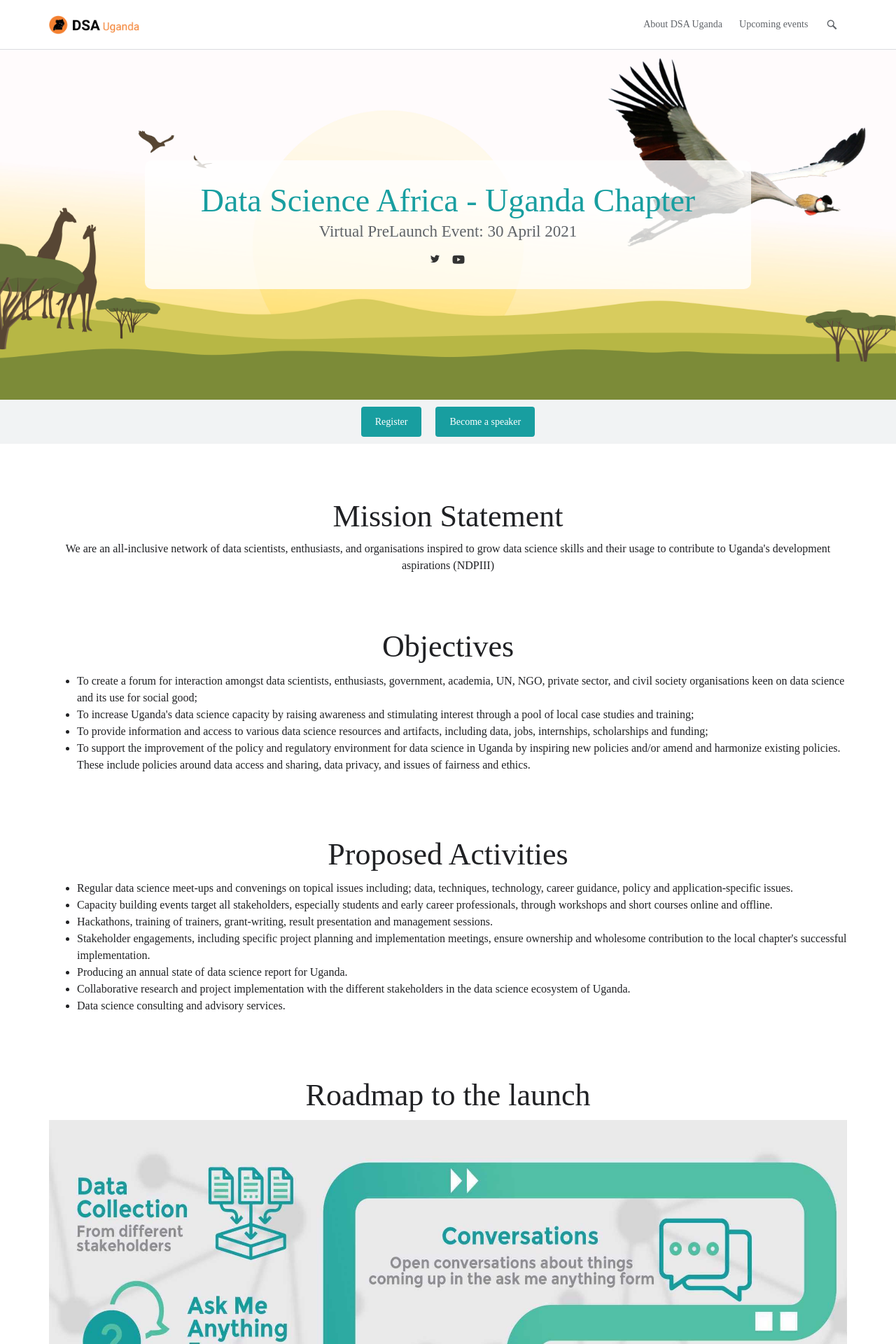
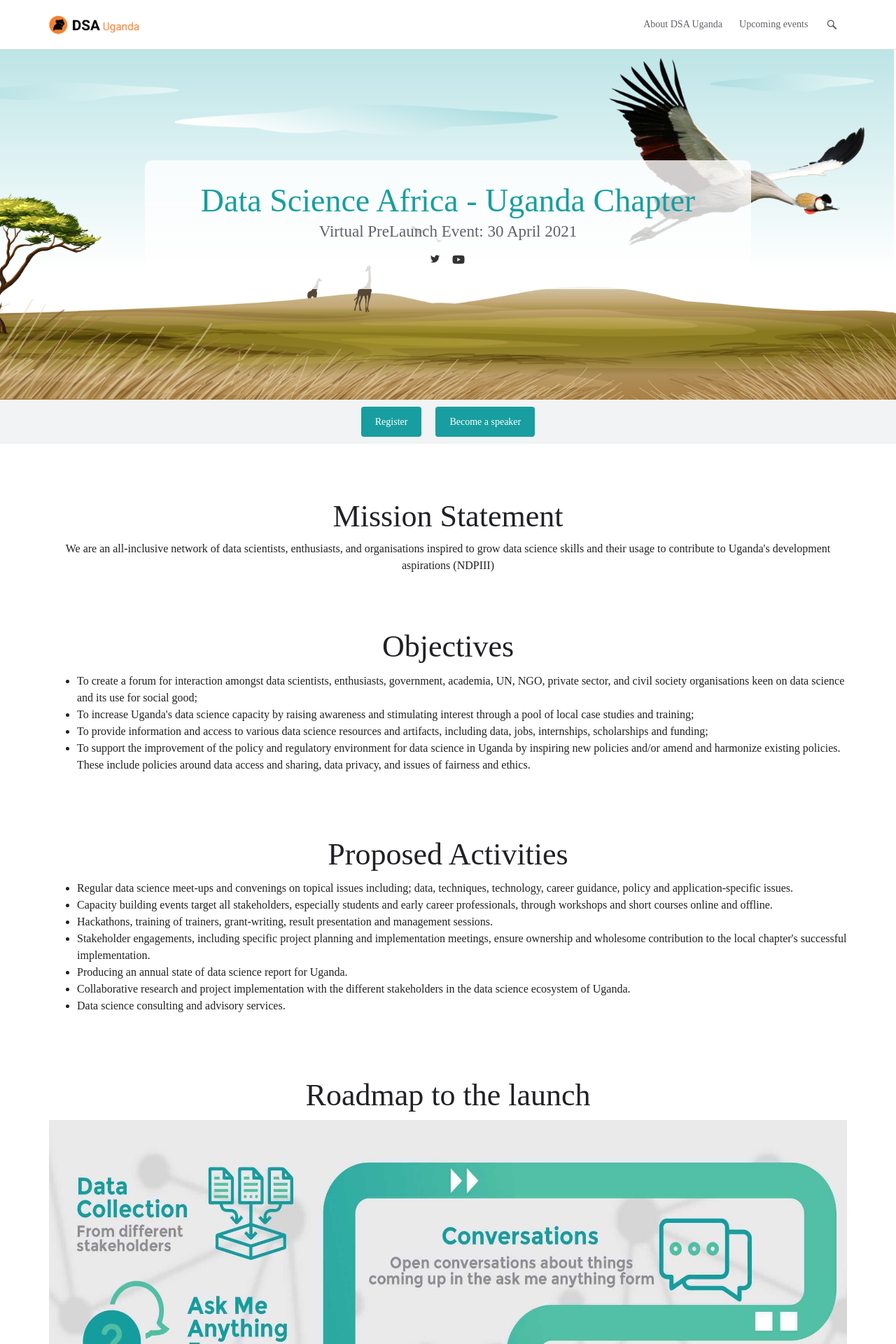
Before and after one commit to datsciafrica/dsaUganda, a Jekyll site: the page built from index.md, in a window 1280 px wide. Shown: the top 1920 px of the page at 70% size. Built offline with Jekyll 4.4.1, drawn with Linux system fonts in a browser that asks for light colours; some web fonts are replaced.

Commit message:
Update slider.html

```diff
--- a/_includes/slider.html
+++ b/_includes/slider.html
@@ -2,7 +2,7 @@
     <div class="carousel-inner" role="listbox">
         <div class="item active">
             <div class="background-image"
-                style="background-image: url({{site.baseurl}}/assets/img/dsabanner-3.jpg); background-position: 100% 60%;"
+                style="background-image: url({{site.baseurl}}/assets/img/dsaubanner-4.jpg); background-position: 100% 60%;"
                 role="img">
             </div>
             <div class="content" style="height: 500px">
```
